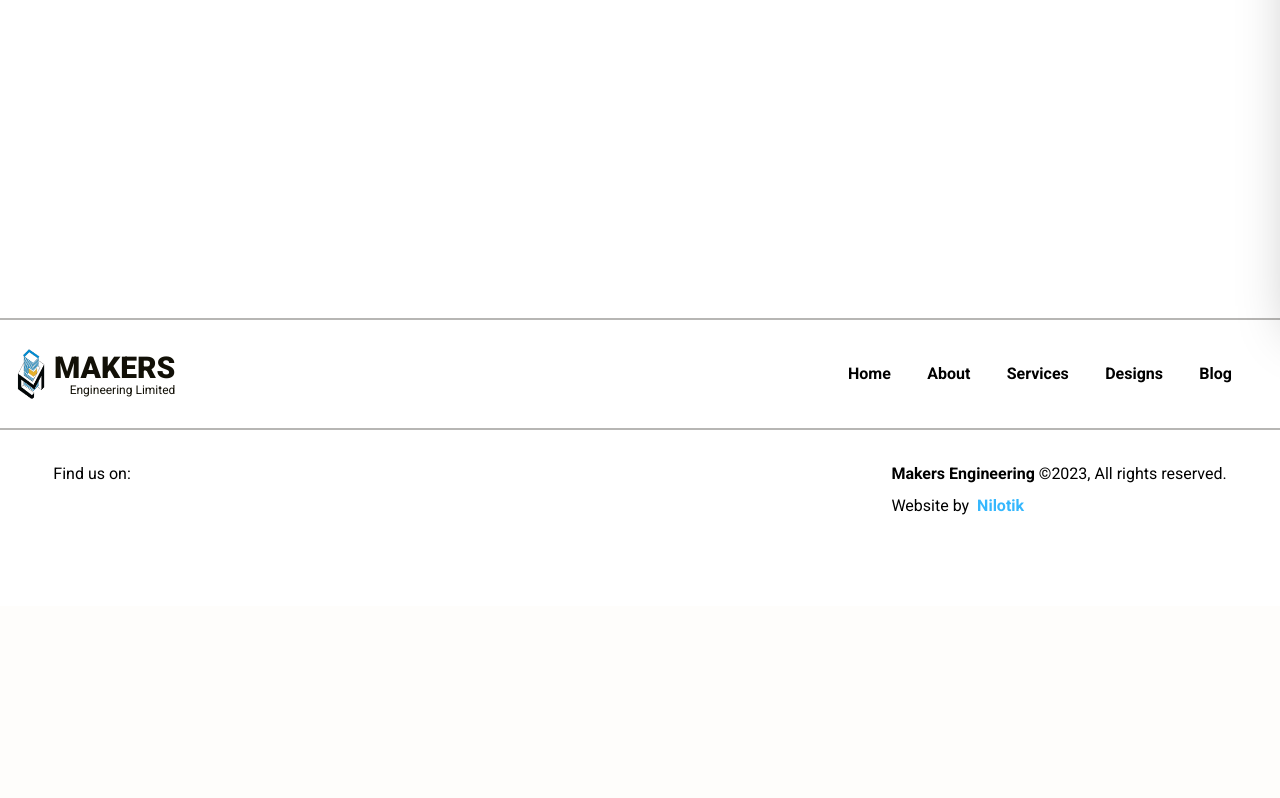
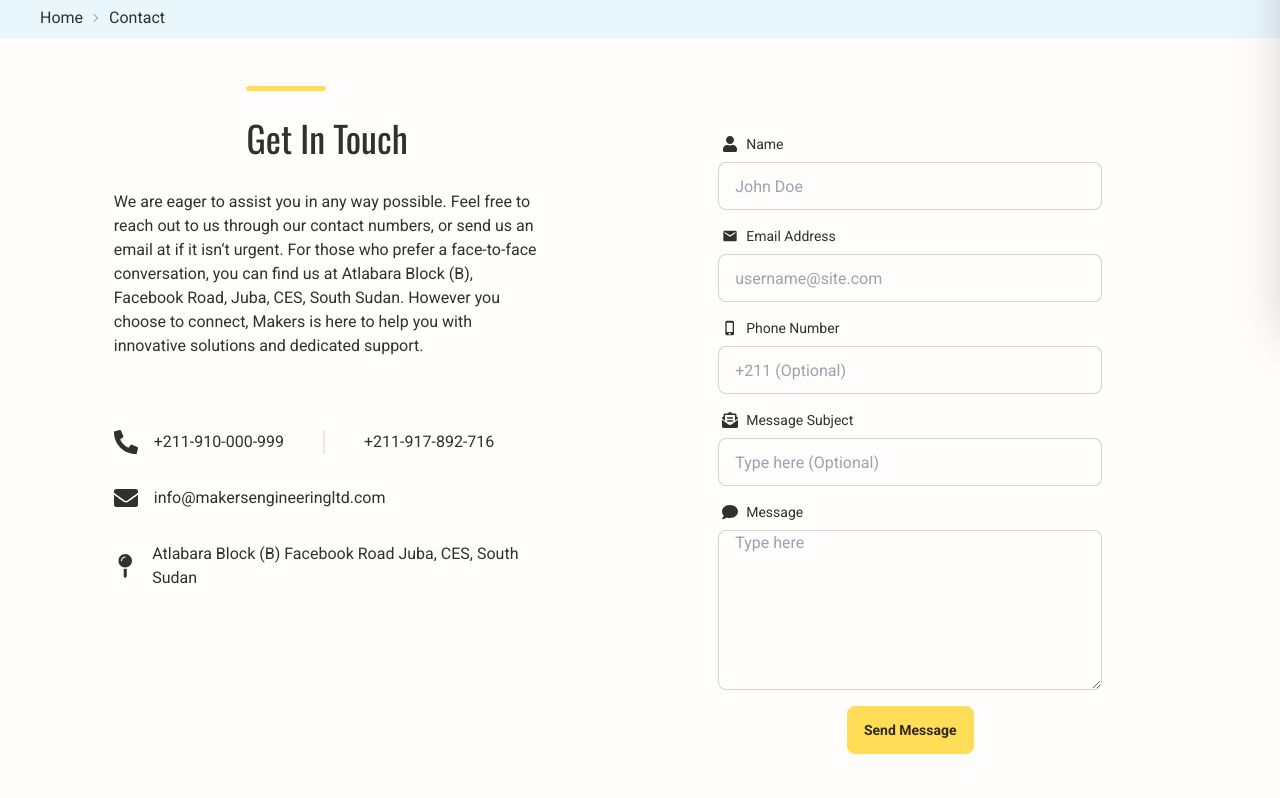
Before and after one commit to Maiz27/makers, a Next.js app: page /contact in a window 1280 px wide. Before the commit this address had no page. Shown: the part 482-1280 px from the top of the page. Before the commit the page ends 1088 px from the top, so only its background shows below. Built offline with nearby package versions, Linux system fonts and the light colour scheme; no server answers; some icons are missing.

Commit message:
feat: added contact page
- Added Contact Form component.

```diff
--- a/src/Constants.tsx
+++ b/src/Constants.tsx
@@ -11,9 +11,14 @@ import {
   FaLightbulb,
   FaShieldAlt,
   FaTrophy,
+  FaUser,
+  FaEnvelopeOpenText,
+  FaComment,
 } from 'react-icons/fa';
 import { FaXTwitter, FaLinkedinIn, FaFacebookF } from 'react-icons/fa6';
 import { BiSolidTrafficCone } from 'react-icons/bi';
+import { MdMail, MdPhoneIphone } from 'react-icons/md';
+
 import { blogBody, headerList } from './types';
 
 import aboutBg from '/public/imgs/site/1.jpg';
@@ -21,6 +26,7 @@ import teamBg from '/public/imgs/site/6.jpg';
 import projectBg from '/public/imgs/wallpapers/construction.jpg';
 import BlogBg from '/public/imgs/wallpapers/library.jpg';
 import servicesBg from '/public/imgs/wallpapers/construction2.jpg';
+import contactBg from '/public/imgs/wallpapers/contact.jpg';
 
 import ad1 from 'public/imgs/AD/ad1.jpg';
 import ad2 from 'public/imgs/AD/ad2.jpg';
@@ -62,6 +68,10 @@ export const routes = [
   {
     name: 'Blog',
     path: '/blog',
+  },
+  {
+    name: 'Contact',
+    path: '/contact',
   },
 ];
 
@@ -225,8 +235,8 @@ export const headingList: headerList = [
   },
   {
     heading: 'Contact Us',
-    text: '',
-    bg: '',
+    text: "Get in touch with Makers Engineering Limited. Your journey towards innovative solutions and collaborative excellence starts here. Whether you have inquiries, partnership proposals, or simply want to connect, we are ready to assist you. Reach out and let's build something extraordinary together.",
+    bg: contactBg,
   },
   {
     heading: 'Our Team',
@@ -254,6 +264,50 @@ export const values = [
   },
 ];
 
+export const contactFormFields = [
+  {
+    name: 'name',
+    label: 'Name',
+    icon: <FaUser />,
+    type: 'text',
+    placeholder: 'John Doe',
+    required: true,
+  },
+  {
+    name: 'email',
+    label: 'Email Address',
+    icon: <MdMail />,
+    type: 'email',
+    placeholder: 'username@site.com',
+    required: true,
+  },
+  {
+    name: 'phone',
+    label: 'Phone Number',
+    icon: <MdPhoneIphone />,
+    type: 'tel',
+    placeholder: '+211 (Optional)',
+    required: false,
+  },
+  {
+    name: 'subject',
+    label: 'Message Subject',
+    icon: <FaEnvelopeOpenText />,
+    type: 'text',
+    placeholder: 'Type here (Optional)',
+    required: false,
+  },
+  {
+    name: 'message',
+    label: 'Message',
+    icon: <FaComment />,
+    type: 'textarea',
+    placeholder: 'Type here',
+    required: true,
+  },
+];
+
+//functions
 const getWordCount = (blocks: blogBody) => {
   let wordCount = 0;
 
--- a/src/app/blog/page.tsx
+++ b/src/app/blog/page.tsx
@@ -25,7 +25,6 @@ const page = async () => {
     fetchPostCategories(),
   ]);
 
-  console.log(categories);
   return (
     <>
       <PageHeader index={3} />
--- /dev/null
+++ b/src/app/contact/page.tsx
@@ -0,0 +1,57 @@
+import PageHeader from '@/components/pageHeader/PageHeader';
+import Heading from '@/components/heading/Heading';
+import ContactForm from '@/components/forms/ContactForm';
+import { FaPhoneAlt, FaEnvelope, FaMapPin } from 'react-icons/fa';
+
+const page = () => {
+  return (
+    <main>
+      <PageHeader index={4} />
+
+      <section className='my-20 flex w-full flex-col lg:flex-row justify-evenly items-center lg:items-start space-y-12 lg:space-y-0'>
+        <div className='w-4/5 lg:w-2/6 flex flex-col justify-center items-center space-y-8'>
+          <Heading Tag='h2' text='Get In Touch' />
+
+          <p>
+            We are eager to assist you in any way possible. Feel free to reach
+            out to us through our contact numbers, or send us an email at if it
+            isn&lsquo;t urgent. For those who prefer a face-to-face
+            conversation, you can find us at Atlabara Block (B), Facebook Road,
+            Juba, CES, South Sudan. However you choose to connect, Makers is
+            here to help you with innovative solutions and dedicated support.
+          </p>
+
+          <div className='w-full flex flex-col justify-center items-start gap-8 transition-colors lg:pt-10'>
+            <div className='flex w-full items-center justify-evenly md:justify-start md:gap-4 group '>
+              <FaPhoneAlt className='text-2xl group-hover:text-accent' />
+              <a href='tel:+211910000999' className='hover:text-accent '>
+                +211-910-000-999
+              </a>
+              <div className='divider divider-horizontal' />
+              <a href='tel:+211917892716' className='hover:text-accent'>
+                +211-917-892-716
+              </a>
+            </div>
+            <div className='flex items-center gap-4 group'>
+              <FaEnvelope className='text-2xl group-hover:text-accent' />
+              <a
+                href='mailto:info@makersengineeringltd.com'
+                className='hover:text-accent'
+              >
+                info@makersengineeringltd.com
+              </a>
+            </div>
+
+            <div className='flex items-center gap-4 '>
+              <FaMapPin className='text-2xl' />
+              <p>Atlabara Block (B) Facebook Road Juba, CES, South Sudan</p>
+            </div>
+          </div>
+        </div>
+        <ContactForm />
+      </section>
+    </main>
+  );
+};
+
+export default page;
--- a/src/components/CTA/CTA.tsx
+++ b/src/components/CTA/CTA.tsx
@@ -5,7 +5,7 @@ import Link from 'next/link';
 type props = {
   text: string;
   onClick?: MouseEventHandler<HTMLButtonElement>;
-  page: string;
+  page?: string;
   type?: 'button' | 'reset' | 'submit';
   size?: 'xs' | 'sm' | 'md' | 'lg';
   isBtn?: boolean;
@@ -47,7 +47,7 @@ const CTA = ({
             ? `btn btn-${size} btn-outline border border-neutral normal-case hover:-translate-y-1 ${className}`
             : `btn btn-${size} btn-${bg} normal-case hover:-translate-y-1 ${className}`
         }
-        href={page}
+        href={page!}
       >
         {text}
       </Link>
--- a/src/components/Navbar/Navbar.tsx
+++ b/src/components/Navbar/Navbar.tsx
@@ -8,6 +8,7 @@ import { routes } from '@/Constants';
 import { FaBars, FaTimes } from 'react-icons/fa';
 import icon from '/public/imgs/logo/icon.png';
 import '../../app/globals.css';
+import CTA from '../CTA/CTA';
 
 const Navbar = () => {
   const [isMenuOpen, setMenuOpen] = useState(false);
@@ -71,6 +72,7 @@ const Navbar = () => {
         <div className='navbar-center hidden lg:flex'>
           <ul className='flex justify-around items-center px-1 gap-12 xl:gap-20 font-bold'>
             {routes.map(({ name, path }) => {
+              if (name !== 'Contact')
                 return (
                   <Link
                     href={path}
@@ -88,7 +90,7 @@ const Navbar = () => {
           </ul>
         </div>
         <div className='navbar-end gap-2'>
-          <a className='btn btn-primary normal-case'>Contact</a>
+          <CTA page='/contact' text='Contact' />
 
           <button
             onClick={toggleMenu}
--- /dev/null
+++ b/src/components/forms/ContactForm.tsx
@@ -0,0 +1,115 @@
+'use client';
+import { useState } from 'react';
+import CTA from '@/components/CTA/CTA';
+import { contactFormFields } from '@/Constants';
+
+const ContactForm = () => {
+  const initialState = {
+    name: '',
+    email: '',
+    phone: '',
+    subject: '',
+    message: '',
+  };
+  const [formData, setFormData] = useState({ ...initialState });
+  const [result, setResult] = useState<string | null>(null);
+  const [isLoading, setIsLoading] = useState(false);
+
+  const handleChange = (e: { target: { name: any; value: any } }) => {
+    const { name, value } = e.target;
+    setFormData((prevData) => ({ ...prevData, [name]: value }));
+  };
+
+  const validEmailRegex =
+    '[a-zA-Z0-9_\\.\\+-]+@[a-zA-Z0-9-]+\\.[a-zA-Z0-9-\\.]+';
+
+  const sendEmail = async (e: { preventDefault: () => void }) => {
+    e.preventDefault();
+    setResult(null);
+
+    const { name, email, message } = formData;
+
+    if (!name || !email || !message) {
+      setResult('Please fill out all form inputs');
+      return;
+    }
+
+    if (!email.match(validEmailRegex)) {
+      setResult('Invalid Email!');
+      return;
+    }
+
+    try {
+      setIsLoading(true);
+
+      const response = await fetch('/api/send', {
+        method: 'POST',
+        headers: {
+          'Content-Type': 'application/json',
+        },
+        body: JSON.stringify(formData),
+      });
+
+      console.log('response', response);
+
+      if (response.status === 200) {
+        setFormData({ ...initialState });
+        setResult('Message Sent Successfully!');
+      } else {
+        setResult('Error Sending Message');
+      }
+    } catch (error) {
+      setResult('An Error Occurred, try again later!');
+    } finally {
+      setIsLoading(false);
+    }
+  };
+
+  return (
+    <form
+      onSubmit={sendEmail}
+      className='flex flex-col items-center w-4/5 lg:w-2/5'
+    >
+      {contactFormFields.map((field) => (
+        <div
+          key={field.name}
+          className='form-control w-full max-w-sm focus-within:text-accent transition-colors mt-2'
+        >
+          <label className='label justify-start gap-2'>
+            {field.icon}
+            <span className='label-text text-inherit'>{field.label}</span>
+          </label>
+          {field.type === 'textarea' ? (
+            <textarea
+              placeholder={field.placeholder}
+              name={field.name}
+              value={formData[field.name]}
+              onChange={handleChange}
+              required={field.required}
+              className='input input-bordered focus-visible:outline-accent transition-colors w-full max-w-sm h-40'
+            />
+          ) : (
+            <input
+              type={field.type}
+              placeholder={field.placeholder}
+              name={field.name}
+              value={formData[field.name]}
+              onChange={handleChange}
+              required={field.required}
+              className='input input-bordered focus-visible:outline-accent transition-colors w-full max-w-sm'
+            />
+          )}
+        </div>
+      ))}
+
+      {isLoading && <p>Sending...</p>}
+      {result && <p className='p-4'>{result}</p>}
+
+      <div className='mt-4'>
+        <CTA text='Send Message' isBtn={true} type='submit' />
+      </div>
+    </form>
+  );
+};
+
+export default ContactForm;
```
Also changed, not shown: public/imgs/wallpapers/construction.jpg, public/imgs/wallpapers/contact.jpg (added). Lines whose indentation alone changed are shown as unchanged.
